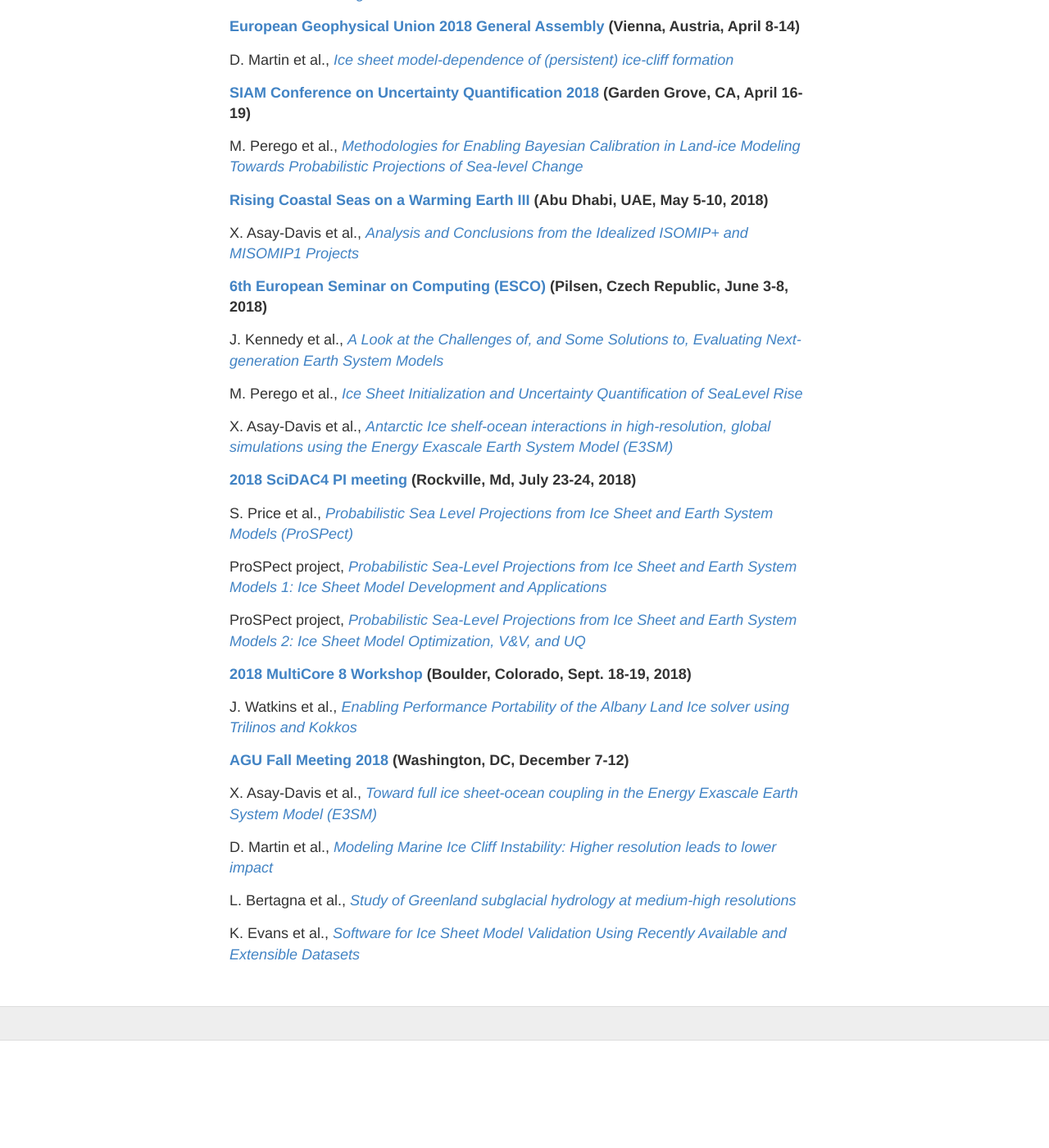
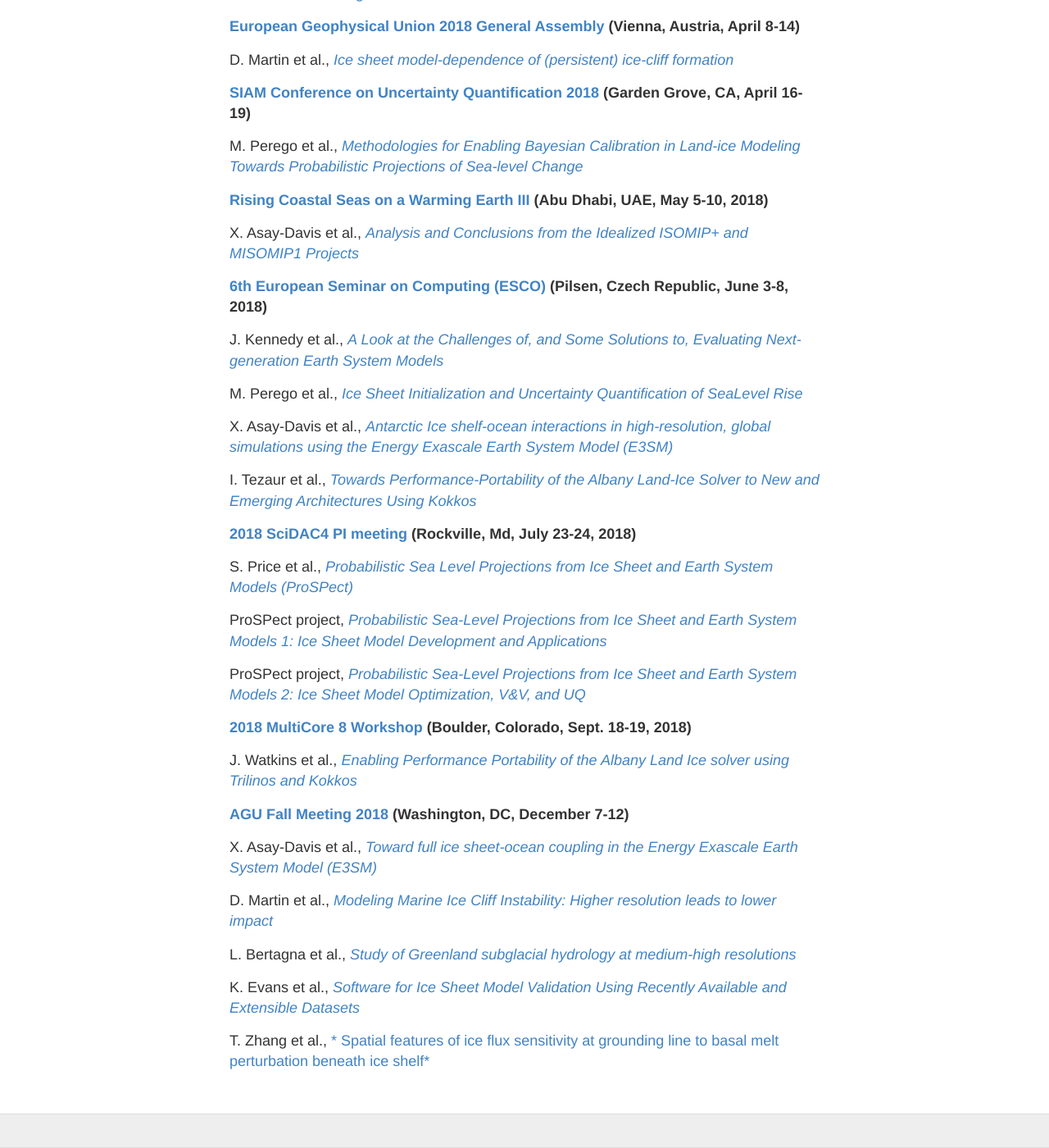
Before and after one commit to SLE-E3SM/SLE-E3SM.github.io, a Jekyll site: the page built from presentations.md, in a window 1280 px wide and 1400 px high, scrolled down 1386 px. Shown: the whole window at 82% size. Built offline with Jekyll 4.4.1, drawn with Linux system fonts in a browser that asks for light colours; before the commit the page ends 2655 px from its top, so only the background shows below that.

Commit message:
Update presentations.md

```diff
--- a/presentations.md
+++ b/presentations.md
@@ -66,6 +66,8 @@ M. Perego et al., [*Ice Sheet Initialization and Uncertainty Quantification of S
 
 X. Asay-Davis et al., [*Antarctic Ice shelf-ocean interactions in high-resolution, global simulations using the Energy Exascale Earth System Model (E3SM)*](https://drive.google.com/open?id=133L94q674xrD0A5hzNshpluczTvIWBjH)
 
+I. Tezaur et al., [*Towards Performance-Portability of the Albany Land-Ice Solver to New and Emerging Architectures Using Kokkos*](link)
+
 **[2018 SciDAC4 PI meeting](https://www.orau.gov/scidac4pi2018/default.htm) (Rockville, Md, July 23-24, 2018)**
 
 S. Price et al., [*Probabilistic Sea Level Projections from Ice Sheet and Earth System Models (ProSPect)*](https://www.orau.gov/scidac4pi2018/presentations/9-BER/01PriceS_BER_ProSPect.pdf)
@@ -87,3 +89,5 @@ D. Martin et al., [*Modeling Marine Ice Cliff Instability: Higher resolution lea
 L. Bertagna et al., [*Study of Greenland subglacial hydrology at medium-high resolutions*](https://drive.google.com/open?id=16p2W-DZnfVJxHo5xf-IHhsBvKPtQ7FUt)
 
 K. Evans et al., [*Software for Ice Sheet Model Validation Using Recently Available and Extensible Datasets*](https://drive.google.com/open?id=1Mk3x8ppCAysxYmZ837s021S3DPK5KALf)
+
+T. Zhang et al., [* Spatial features of ice flux sensitivity at grounding line to basal melt perturbation beneath ice shelf*](https://drive.google.com/open?id=1tVeL1Hm5gJH7E5u5nUqRxSyDGb19ibCJ)
```
